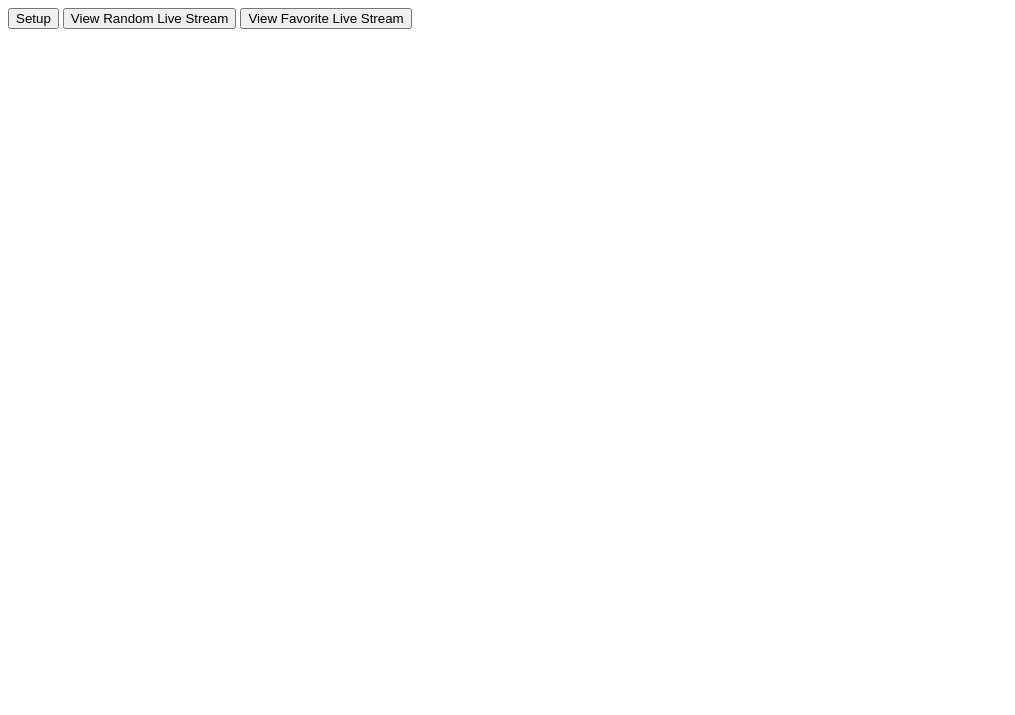
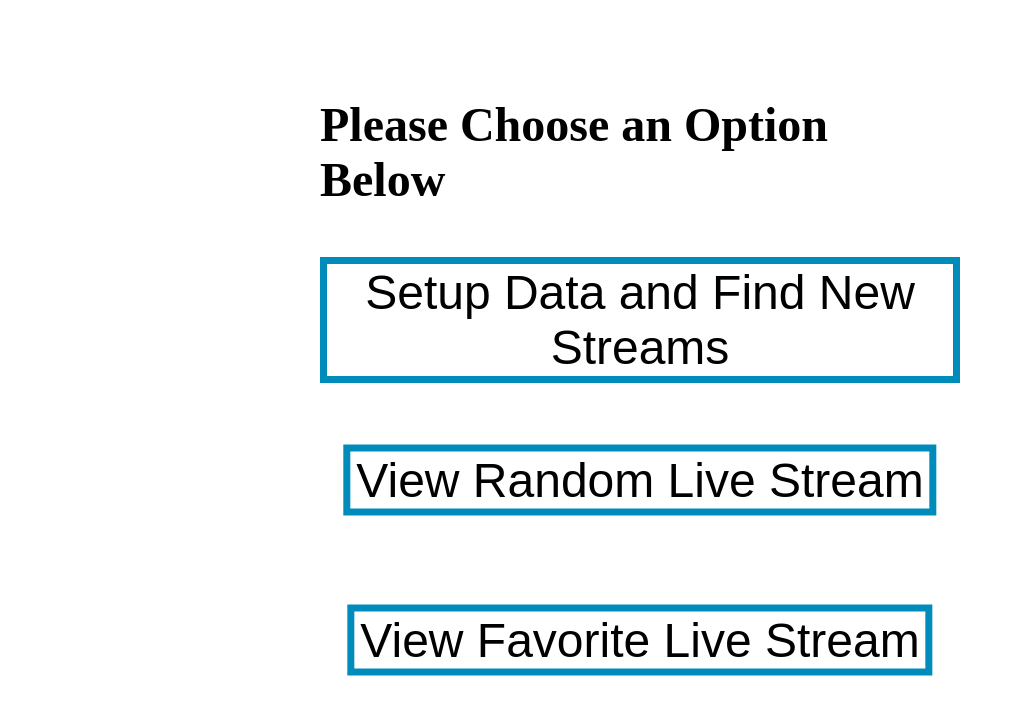
Before and after one commit to IAmNotPolitical2020/Open-Security-Camera-Explorer, a Flask app: page / in a window 1280 px wide. Shown: the top 715 px of the page, without its empty margins (0-1015 px from the left). Run offline with Flask 2, Linux system fonts and the light colour scheme; parts of the project's set-up code (start-up, migrations or seed data) failed here and were passed over.

Commit message:
Update index.html

```diff
--- a/templates/index.html
+++ b/templates/index.html
@@ -1,3 +1,87 @@
-<a href='/data/'><button>Setup</button></a>
-<a href='/url/'><button>View Random Live Stream</button></a>
-<a href='/favorites/'><button>View Favorite Live Stream</button></a>
+<h1 id='info'>Please Choose an Option Below</h1>
+<a href='/data/'><button id='setup'>Setup Data and Find New Streams</button></a>
+<a href='/url/'><button id='random'>View Random Live Stream</button></a>
+<a href='/favorites/'><button id='favorite'>View Favorite Live Stream</button></a>
+
+<body style='background-color: white;'>
+</body>
+
+<style>
+#info {
+  font-size: 3em;
+  position: absolute;
+  top: 15%;
+  left: 50%;
+  transform: translate(-50%, -50%);
+}
+
+#setup {
+  transition-duration: 0.4s;
+  background-color: white;
+  color: black;
+  font-size: 3em;
+  border: 7px solid #008CBA;
+  position: absolute;
+  top: 40%;
+  left: 50%;
+  transform: translate(-50%, -50%);
+}
+
+#setup:hover {
+  background-color: #008CBA;
+  color: white;
+  font-size: 3em;
+  border: 7px solid #008CBA;
+  position: absolute;
+  top: 40%;
+  left: 50%;
+  transform: translate(-50%, -50%);
+}
+
+#random {
+  transition-duration: 0.4s;
+  background-color: white;
+  color: black;
+  font-size: 3em;
+  border: 7px solid #008CBA;
+  position: absolute;
+  top: 60%;
+  left: 50%;
+  transform: translate(-50%, -50%);
+}
+
+#random:hover {
+  background-color: #008CBA;
+  color: white;
+  font-size: 3em;
+  border: 7px solid #008CBA;
+  position: absolute;
+  top: 60%;
+  left: 50%;
+  transform: translate(-50%, -50%);
+}
+
+#favorite {
+  transition-duration: 0.4s;
+  background-color: white;
+  color: black;
+  font-size: 3em;
+  border: 7px solid #008CBA;
+  position: absolute;
+  top: 80%;
+  left: 50%;
+  transform: translate(-50%, -50%);
+}
+
+#favorite:hover {
+  background-color: #008CBA;
+  color: white;
+  font-size: 3em;
+  border: 7px solid #008CBA;
+  position: absolute;
+  top: 80%;
+  left: 50%;
+  transform: translate(-50%, -50%);
+}
+
+</style>
```
